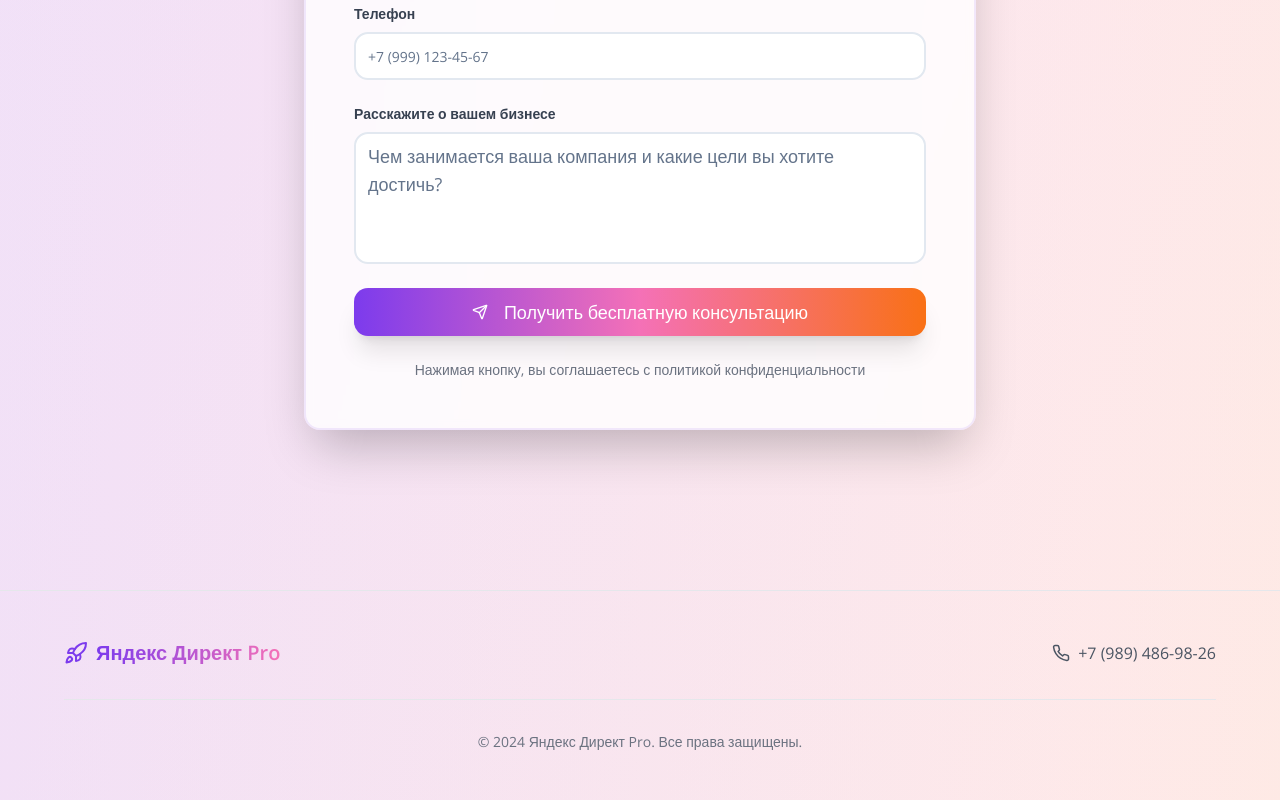
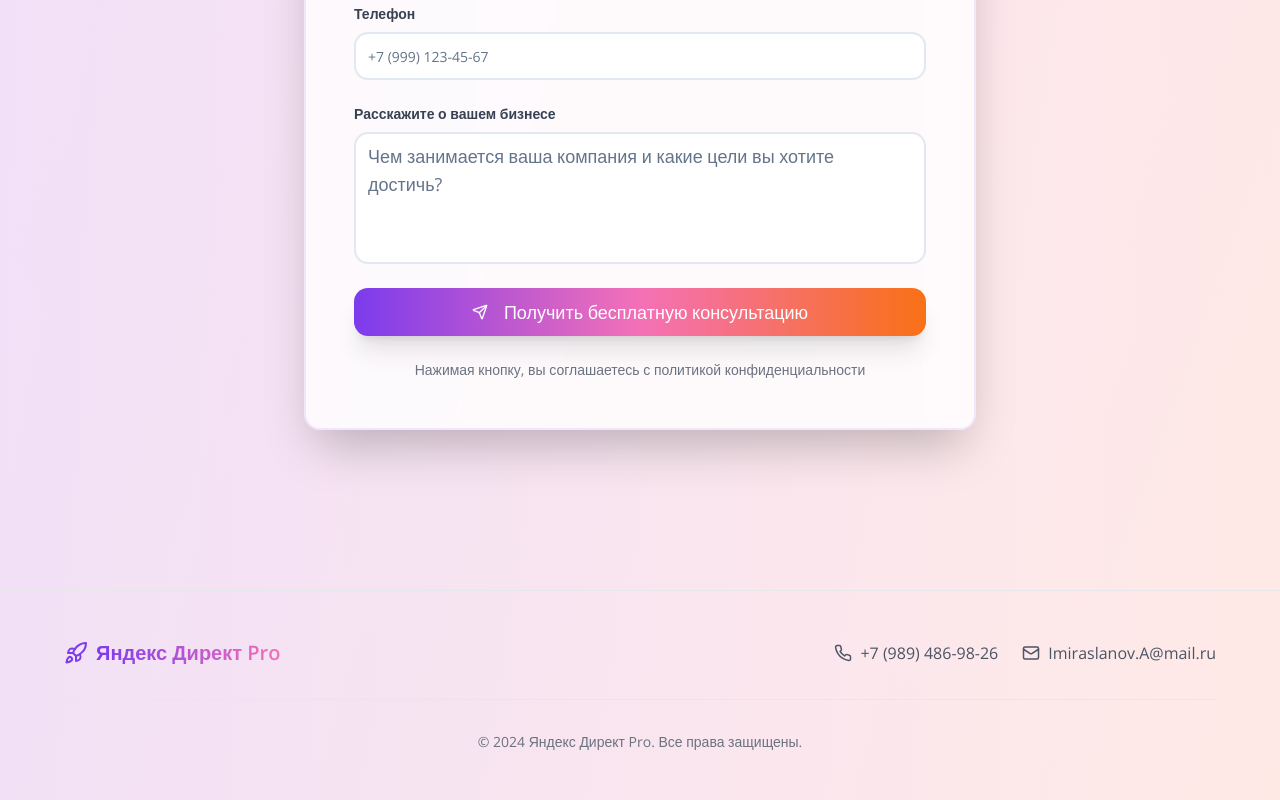
Before and after one commit to pr-poehali-dev/yandex-direct-landing, a React (Vite) app: page / in a window 1280 px wide. Shown: the part 2756-3556 px from the top of the page. Built offline with nearby package versions, Linux system fonts and the light colour scheme.

Commit message:
Добавлен новый email в систему

```diff
--- a/src/pages/Index.tsx
+++ b/src/pages/Index.tsx
@@ -275,6 +275,10 @@ const Index = () => {
                   <Icon name="Phone" size={18} />
                   +7 (989) 486-98-26
                 </a>
+                <a href="mailto:Imiraslanov.A@mail.ru" className="flex items-center gap-2 hover:text-primary transition-colors">
+                  <Icon name="Mail" size={18} />
+                  Imiraslanov.A@mail.ru
+                </a>
               </div>
             </div>
 
```
